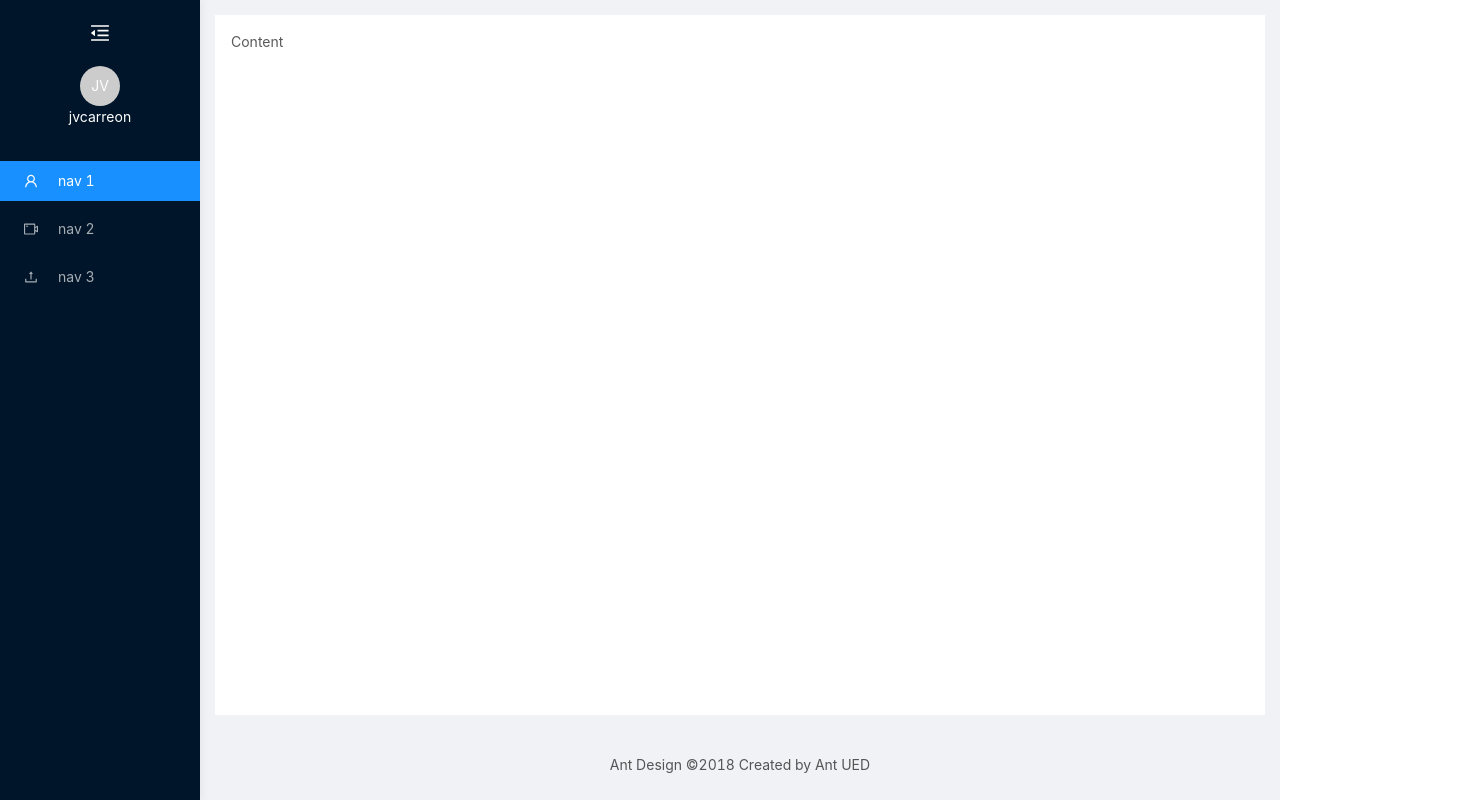
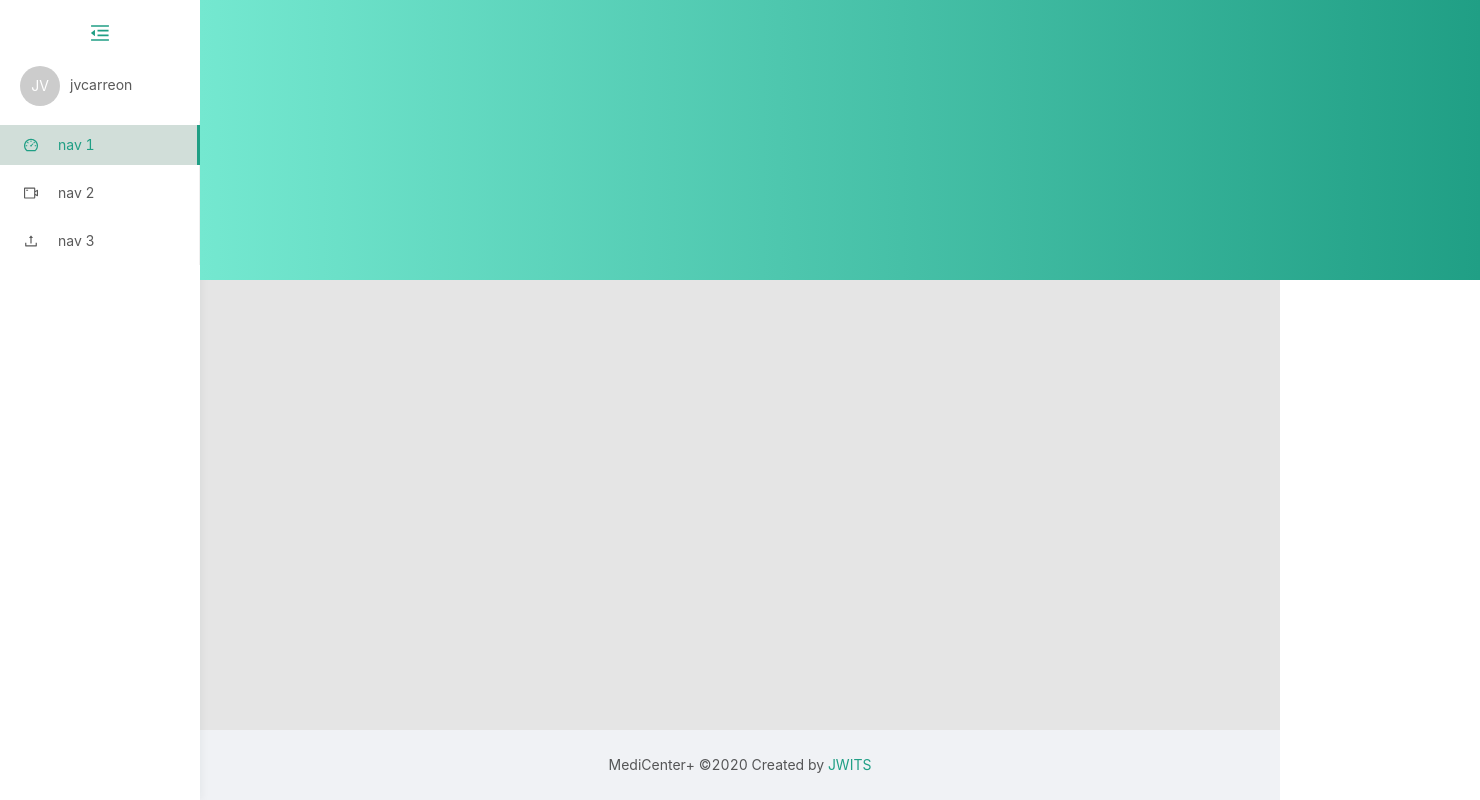
Before and after one commit to janzell/react-boilerplate, a React (Create React App) app: page / in a window 1280 px wide. Shown: the whole page, 1480 px wide, since content can reach past the window. Built offline with nearby package versions, Linux system fonts and the light colour scheme.

Commit message:
Blank layout with theme

```diff
--- a/src/layouts/main.js
+++ b/src/layouts/main.js
@@ -3,7 +3,7 @@ import { Avatar, Layout, Menu } from "antd";
 import {
   MenuUnfoldOutlined,
   MenuFoldOutlined,
-  UserOutlined,
+  DashboardOutlined,
   VideoCameraOutlined,
   UploadOutlined
 } from "@ant-design/icons";
@@ -20,9 +20,11 @@ const MainLayout = () => {
   return (
     <Layout>
       <Sider
+        theme="light"
         trigger={null}
         collapsible
         collapsed={collapsed}
+        collapsedWidth={56}
         className="main-sidebar fixed-sidebar"
       >
         <div className="sidebar-toggle-cont">
@@ -42,11 +44,17 @@ const MainLayout = () => {
           <Avatar className="sidebar-avatar" size="large">
             JV
           </Avatar>
-          <p className="username">jvcarreon</p>
+          <p className="username -item-left">jvcarreon</p>
+          <div className="clearfix"></div>
         </div>
-        <Menu theme="dark" mode="inline" defaultSelectedKeys={["1"]}>
+        <Menu
+          className="main-menu"
+          theme="light"
+          mode="inline"
+          defaultSelectedKeys={["1"]}
+        >
           <Menu.Item key="1">
-            <UserOutlined />
+            <DashboardOutlined />
             <span>nav 1</span>
           </Menu.Item>
           <Menu.Item key="2">
@@ -65,9 +73,14 @@ const MainLayout = () => {
           collapsed ? "sidebar-collapsed" : ""
         }`}
       >
-        <Content className="main-content">Content</Content>
+        <Content className="main-content">
+          <div className="header-banner"></div>
+        </Content>
         <Footer style={{ textAlign: "center" }}>
-          Ant Design ©2018 Created by Ant UED
+          MediCenter+ ©{new Date().getFullYear()} Created by{" "}
+          <a href="https://www.jwits.co" target="_blank">
+            JWITS
+          </a>
         </Footer>
       </Layout>
     </Layout>
--- a/src/layouts/main.less
+++ b/src/layouts/main.less
@@ -11,12 +11,23 @@
   padding: 15px 20px;
   text-align: center;
   width: 100%;
+  clear: both;
+}
+.main-sidebar.ant-layout-sider-collapsed .user-info {
+  padding: 15px 8px;
 }
 .user-info .username {
-  color: @white;
+  margin: 8px 0 0 10px ;
+  float: left;
 }
 .main-sidebar.ant-layout-sider-collapsed .user-info .username {
   display: none;
+}
+.main-sidebar.ant-layout-sider-collapsed .main-menu {
+  width: 56px;
+}
+.main-menu.ant-menu-inline-collapsed > .ant-menu-item {
+  padding: 0 20px !important;
 }
 .sidebar-toggle-cont {
   text-align: center;
@@ -24,10 +35,10 @@
 .sidebar-toggle {
   font-size: 20px;
   padding: 8px;
-  color: @white;
+  color: @primary-color;
 }
 .sidebar-avatar {
-  margin: @margin-auto;
+  float: left;
 }
 .sidebar-toggle:hover {
   color: @link-hover-color;
@@ -41,14 +52,23 @@
   box-shadow: 2px 0 8px 0 rgba(29,35,41,.05);
 }
 .layout-has-fixed-sidebar {
+  transition-duration: 100ms;
+  transition-property: margin-left;
   margin-left: 200px;
   height: 100vh;
 }
 .layout-has-fixed-sidebar.sidebar-collapsed {
-  margin-left: 80px;
+  margin-left: 56px;
+  transition-duration: 200ms;
+  transition-property: margin-left;
 }
 .main-content {
-  background: @white;
-  margin: 15px;
-  padding: @padding-md;
+  background: #E5E5E5;
 }
+.header-banner {
+  position: absolute;
+  top: 0%;
+  width: 100%;
+  height: 280px;
+  background: linear-gradient(90deg,  #74E8D0 0%, @primary-color 100%);
+}
--- a/src/theme.less
+++ b/src/theme.less
@@ -1,5 +1,5 @@
-@primary-color: #1890ff; // primary color for all components
-@link-color: #1890ff; // link color
+@primary-color: #209F85; // primary color for all components
+@link-color: #209F85; // link color
 @success-color: #52c41a; // success state color
 @warning-color: #faad14; // warning state color
 @error-color: #f5222d; // error state color
```
